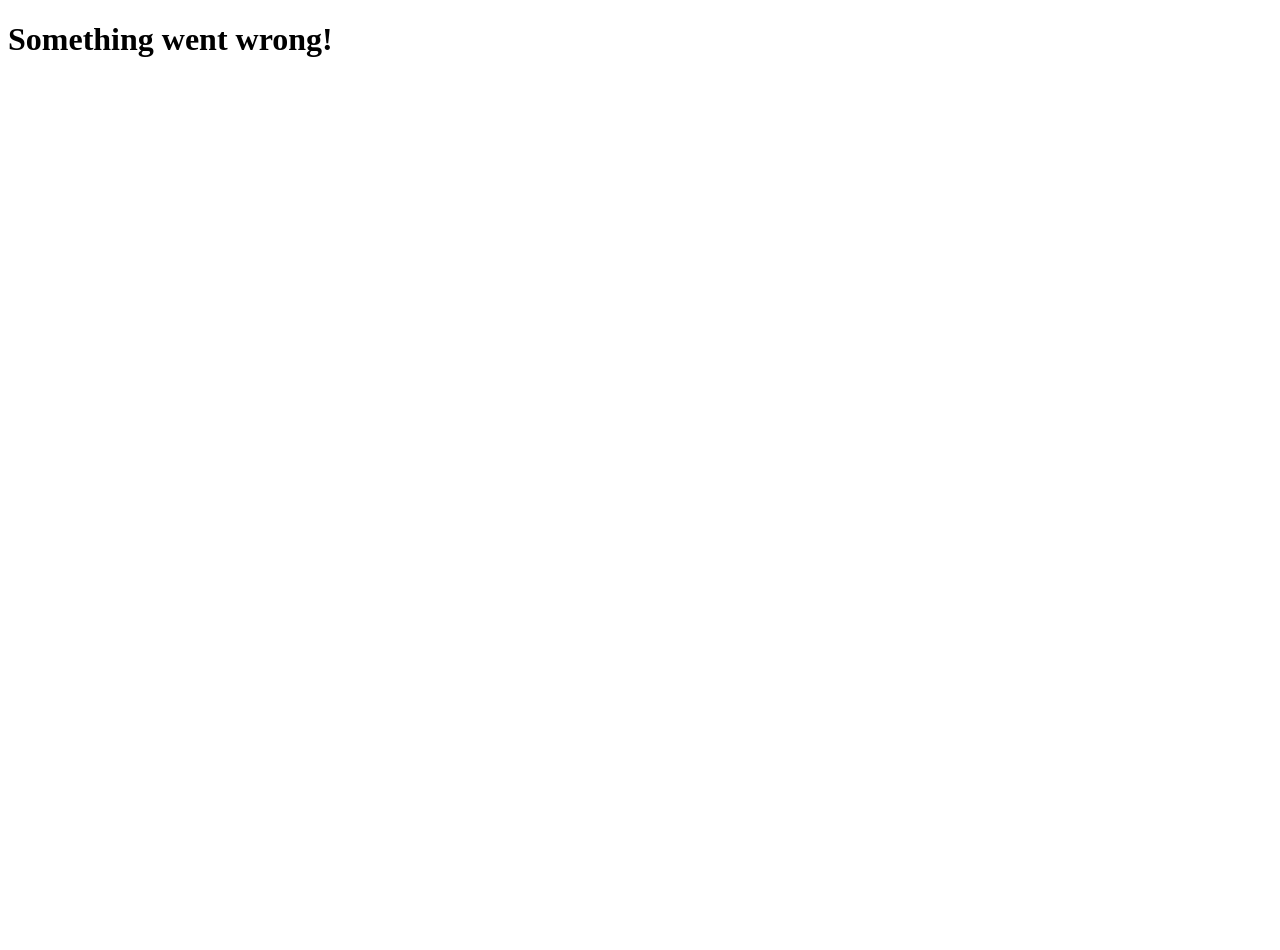
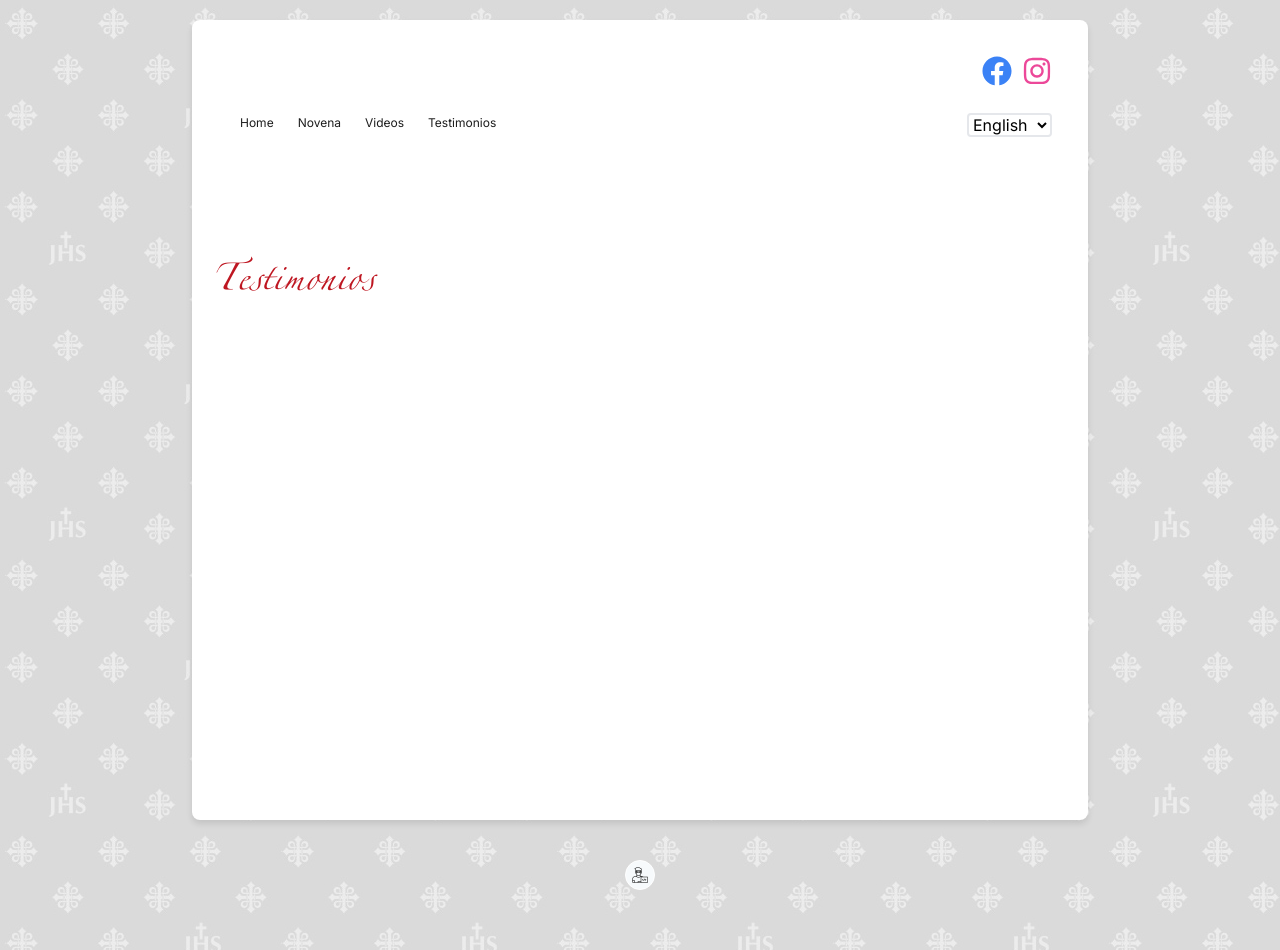
Before and after one commit to sergio-scardigno/Proyecto-Carlo-Acutis-Chascomus, a Next.js app: page /en/testimonios in a window 1280 px wide. Before the commit this address had no page. Before the commit the page ends 800 px from the top, so only its background shows below. Built offline with nearby package versions, Linux system fonts and the light colour scheme.

Commit message:
testimonios

```diff
--- a/messages/en.json
+++ b/messages/en.json
@@ -75,13 +75,17 @@
     "Navigation": {
         "home": "Home",
         "url": "Novena",
-        "videos": "Videos"
+        "videos": "Videos",
+        "testimonios": "Testimonios"
     },
     "Videos": {
         "home": "Inicio",
         "title": "Videos",
         "video1": "The lessons from the life of Carlo Acutis",
         "video2": "Video 2"
+    },
+    "Testimonios": {
+        "url": "testimonio"
     },
     "Ceremony": {
         "event1": {
--- a/messages/es.json
+++ b/messages/es.json
@@ -75,13 +75,17 @@
     "Navigation": {
         "home": "Home",
         "url": "Novena",
-        "videos": "Videos"
+        "videos": "Videos",
+        "testimonios": "Testimonios"
     },
     "Videos": {
         "home": "Inicio",
         "title": "Videos",
         "video1": "Las enseñanzas que deja la vida de Carlo Acutis",
         "video2": "Video 2"
+    },
+    "Testimonios": {
+        "url": "testimonio"
     },
     "Ceremony": {
         "event1": {
--- a/src/app/[locale]/globals.css
+++ b/src/app/[locale]/globals.css
@@ -111,3 +111,12 @@ nav a:hover {
 .SelecterLabel-sc-168kw5q-4.fVncYp {
     display: none;
 }
+
+/* globals.css o un archivo específico para el componente */
+.disqus-container {
+    width: 100%; /* Puedes ajustar este valor */
+    max-width: 800px; /* Ajusta el ancho máximo según tus necesidades */
+    height: 500px; /* Ajusta la altura según tus necesidades */
+    margin: 0 auto; /* Centra el contenedor */
+    background-color: white;
+}
--- a/src/app/[locale]/page.tsx
+++ b/src/app/[locale]/page.tsx
@@ -1,10 +1,19 @@
+'use client';
+
 import { useTranslations } from 'next-intl';
 import Image from 'next/image';
 import './globals.css';
 import Timeline from '../../components/timeline-carlo-acutis';
+import { useEffect, useState } from 'react';
 
 export default function Home() {
     const t = useTranslations('IndexPage');
+
+    const [isClient, setIsClient] = useState(false);
+
+    useEffect(() => {
+        setIsClient(true);
+    }, []);
 
     return (
         <div className="flex flex-col items-center justify-center min-h-screen p-4 hero">
@@ -12,7 +21,6 @@ export default function Home() {
                 {t('title')}
             </h1>
             <p className="text-center mb-4">{t('description')}</p>
-            {/* Separador */}
             <hr className="w-full border-t border-gray-300 my-4" />
             <Image
                 src="/img/carlo-acutis.webp"
@@ -23,7 +31,6 @@ export default function Home() {
             />
 
             <hr className="w-full border-t border-gray-300 my-4" />
-            {/* Aquí es donde integramos el componente Timeline */}
             <div style={{ maxWidth: '600px', margin: '0 auto' }}>
                 <p className="text-center mt-4 mb-4">{t('ceremony')}</p>
             </div>
@@ -41,7 +48,6 @@ export default function Home() {
                 allow="accelerometer; autoplay; clipboard-write; encrypted-media; gyroscope; picture-in-picture; web-share"
             ></iframe>
 
-            {/* Separador */}
             <hr className="w-full border-t border-gray-300 my-4" />
             <Image
                 src="/img/folleto.webp"
--- /dev/null
+++ b/src/app/[locale]/testimonios/page.tsx
@@ -0,0 +1,64 @@
+'use client';
+import { useEffect } from 'react';
+
+const Testimonios = () => {
+    useEffect(() => {
+        // Limpia cualquier instancia anterior de GraphComment
+        const existingGraphComment = document.getElementById('graphcomment');
+        if (existingGraphComment) {
+            existingGraphComment.innerHTML = ''; // Limpia el contenido previo
+        }
+
+        // Evita cargar el script varias veces
+        if (!document.getElementById('graphcomment-script')) {
+            const script = document.createElement('script');
+            script.id = 'graphcomment-script'; // Asigna un ID único al script
+            script.type = 'text/javascript';
+            script.async = true;
+            script.defer = true;
+
+            script.innerHTML = `
+        var __semio__params = {
+          graphcommentId: "Carlo-Acutis", // Asegúrate de usar tu propio ID de GraphComment
+        };
+
+        function __semio__onload() {
+          __semio__gc_graphlogin(__semio__params);
+        }
+
+        (function() {
+          var gc = document.createElement('script');
+          gc.type = 'text/javascript';
+          gc.async = true;
+          gc.defer = true;
+          gc.onload = __semio__onload;
+          gc.src = 'https://integration.graphcomment.com/gc_graphlogin.js?' + Date.now();
+          (document.getElementsByTagName('head')[0] || document.getElementsByTagName('body')[0]).appendChild(gc);
+        })();
+      `;
+
+            document.body.appendChild(script);
+        }
+
+        // return () => {
+        //     // Limpia el script y el contenedor de comentarios
+        //     const script = document.getElementById('graphcomment-script');
+        //     if (script) {
+        //         document.body.removeChild(script);
+        //     }
+        //     const commentContainer = document.getElementById('graphcomment');
+        //     if (commentContainer) {
+        //         commentContainer.innerHTML = '';  // Limpia el contenido del contenedor
+        //     }
+        // };
+    }, []);
+
+    return (
+        <div>
+            <h1>Testimonios</h1>
+            <div id="graphcomment"></div>
+        </div>
+    );
+};
+
+export default Testimonios;
--- a/src/components/header.tsx
+++ b/src/components/header.tsx
@@ -15,7 +15,7 @@ export default function Header() {
     return (
         <header className="p-4">
             <div className="flex items-end justify-end switcher mb-5">
-            <SocialMedia />
+                <SocialMedia />
             </div>
             <nav className="flex items-start switcher">
                 {/* Link a la página principal con el locale actual */}
@@ -30,6 +30,10 @@ export default function Header() {
                 <Link href={`/${locale}/videos`} className="nav-link">
                     {t('videos')}
                 </Link>
+                {/* Componente para cambiar de idioma */}
+                <Link href={`/${locale}/testimonios`} className="nav-link">
+                    {t('testimonios')}
+                </Link>
                 <div className="ml-auto">
                     <LocalSwitcher />
                 </div>
```
Also changed, not shown: package.json (indentation only), 1 other file (tests, documents, lock files or other folders).
